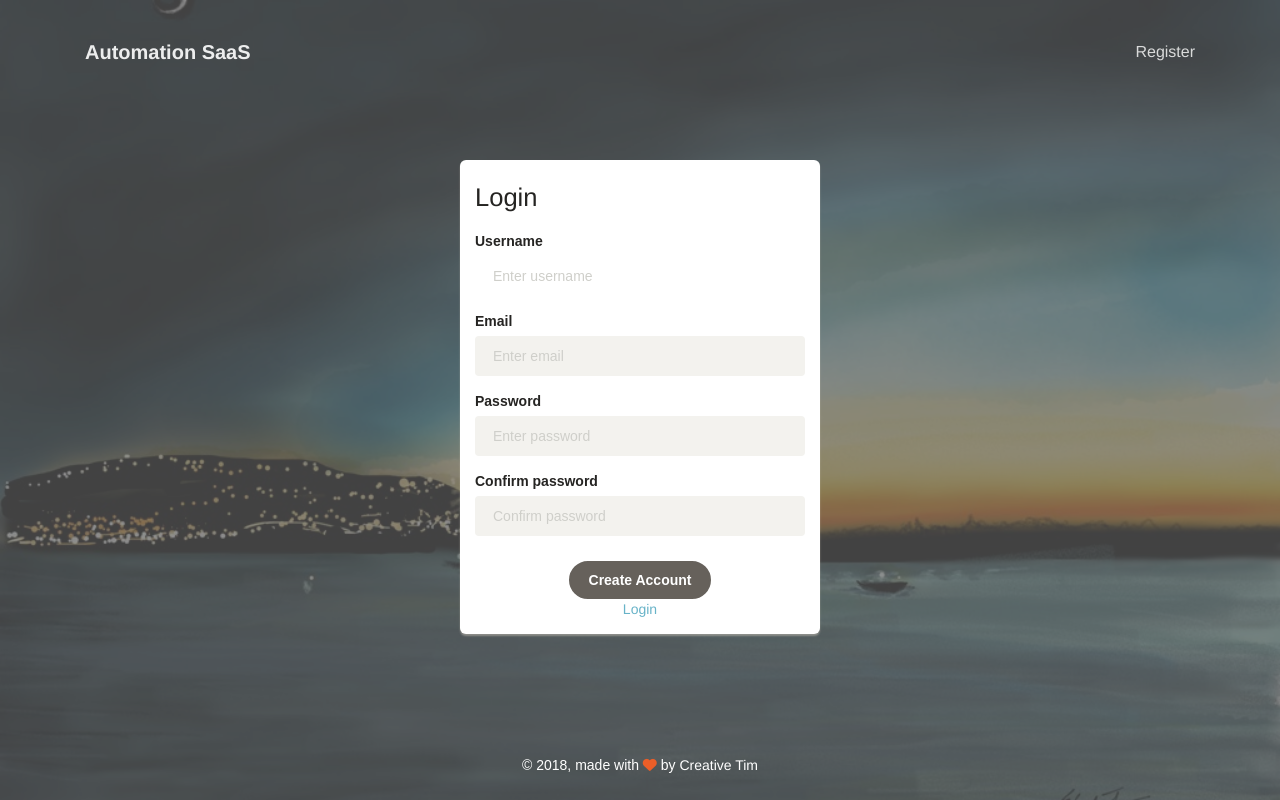
After one commit to kahihia/fbmessenger, a Django app: page /accounts/signup/ in a window 1280 px wide. The commit adds this page. Run offline with Django 3.2, Linux system fonts and the light colour scheme; some libraries are stand-ins or nearby versions; some web fonts are replaced.

Commit message:
Signup form/Template/View

```diff
--- /dev/null
+++ b/fbautomation/userarea/forms.py
@@ -0,0 +1,31 @@
+#! /usr/bin/env python3
+# -*- coding: utf-8 -*-
+# vim:fenc=utf-8
+
+from django import forms
+from django.contrib.auth.forms import UserCreationForm, PasswordChangeForm, SetPasswordForm
+from django.contrib.auth.models import User
+
+
+class SignupForm(UserCreationForm):
+    username = forms.CharField(label="Username",
+                               widget=forms.TextInput(
+                                   {'class':'form-control input-no-border',
+                                    'placeholder': 'Enter username'}),
+                               max_length=50, required=True)
+    password1 = forms.CharField(label="Password",
+                                widget=forms.PasswordInput(
+                                    attrs={'class':'form-control input-no-border',
+                                           'placeholder': 'Enter password',}))
+    password2 = forms.CharField(label="Confirm password",
+                                widget=forms.PasswordInput(
+                                    attrs={'class':'form-control input-no-border',
+                                           'placeholder': 'Confirm password',}))
+    email = forms.EmailField(label="Email",
+                             widget=forms.EmailInput(
+                                 attrs={'class':'form-control input-no-border',
+                                        'placeholder': 'Enter email',}))
+
+    class Meta:
+        model = User
+        fields = ("username", "email", "password1", "password2")
--- a/fbautomation/userarea/templates/registration/base_login_generic.html
+++ b/fbautomation/userarea/templates/registration/base_login_generic.html
@@ -7,7 +7,7 @@
 	<link rel="icon" type="image/png" sizes="96x96" href="{% static 'assets/img/favicon.png' %}">
 	<meta http-equiv="X-UA-Compatible" content="IE=edge,chrome=1" />
 
-    {% block title %}<title>Paper Dashboard PRO by Creative Tim</title> {% endblock %}
+    {% block title %}<title>Automation SaaS</title> {% endblock %}
 
 	<meta content='width=device-width, initial-scale=1.0, maximum-scale=1.0, user-scalable=0' name='viewport' />
     <meta name="viewport" content="width=device-width" />
@@ -44,20 +44,20 @@
                     <span class="icon-bar"></span>
                     <span class="icon-bar"></span>
                 </button>
-                <a class="navbar-brand" href="../dashboard/overview.html">Paper Dashboard PRO</a>
+                <a class="navbar-brand" href="{% url 'index' %}">Automation SaaS</a>
             </div>
             <div class="collapse navbar-collapse">
                 <ul class="nav navbar-nav navbar-right">
                     <li>
-                       <a href="register.html">
+                        <a href="{% url 'signup' %}">
                             Register
                         </a>
                     </li>
-					<li>
-                       <a href="../dashboard/overview.html">
-                            Dashboard
-                        </a>
-                    </li>
+					<!-- <li> -->
+                       <!-- <a href="../dashboard/overview.html"> -->
+                            <!-- Dashboard -->
+                        <!-- </a> -->
+                    <!-- </li> -->
                 </ul>
             </div>
         </div>
--- /dev/null
+++ b/fbautomation/userarea/templates/registration/signup.html
@@ -0,0 +1,33 @@
+{% extends "./base_login_generic.html" %}
+{% load static %}
+    {% block form %}
+                            <form method="POST" action="{% url 'signup' %}">
+                                {% csrf_token %}
+                                <div class="card" data-background="color" data-color="blue">
+                                    <div class="card-header">
+                                        <h3 class="card-title">Login</h3>
+                                    </div>
+                                    <div class="card-content">
+
+                                        {% for field in form %}
+                                        <div class="form-group">
+                                            <label>{{ field.label }}</label>
+                                            {{ field }}
+                                            {{ field.errors }}
+                                        </div>
+                                        {% endfor %}
+                                            {{ form.non_field_errors }}
+                                    </div>
+                                    <div class="card-footer text-center">
+                            <input type="hidden" name="next" value="{{ next }}" />
+                                        <button type="submit" class="btn btn-fill btn-wd ">Create Account</button>
+                                        <div class="forgot">
+                                            <a href="{% url 'login' %}">Login</a>
+                                        </div>
+                                    </div>
+                                </div>
+                            </form>
+
+
+
+{% endblock %}
--- a/fbautomation/userarea/urls.py
+++ b/fbautomation/userarea/urls.py
@@ -5,4 +5,5 @@ from . import views
 
 urlpatterns = [
     url(r'^$', views.index, name='index'),
+    url(r'^accounts/signup/$', views.signup, name='signup'),
 ]
--- a/fbautomation/userarea/views.py
+++ b/fbautomation/userarea/views.py
@@ -1,9 +1,29 @@
 from django.shortcuts import render
 # from django.views import generic
 from django.contrib.auth.decorators import login_required
+from django.contrib.auth import login, authenticate, update_session_auth_hash
 # from django.contrib.auth.mixins import LoginRequiredMixin
+from django.shortcuts import redirect
+from .forms import SignupForm
+
+
 
 @login_required
 def index(request):
 
     return render(request, "base_generic.html")
+
+
+def signup(request):
+    if request.method == 'POST':
+        form = SignupForm(request.POST)
+        if form.is_valid():
+            form.save()
+            username = form.cleaned_data.get('username')
+            raw_password = form.cleaned_data.get('password1')
+            user = authenticate(username=username, password=raw_password)
+            login(request, user)
+            return redirect('index')
+    else:
+        form = SignupForm()
+    return render(request, 'registration/signup.html', {'form': form})
```
Also changed, not shown: fbautomation/db.sqlite3.
